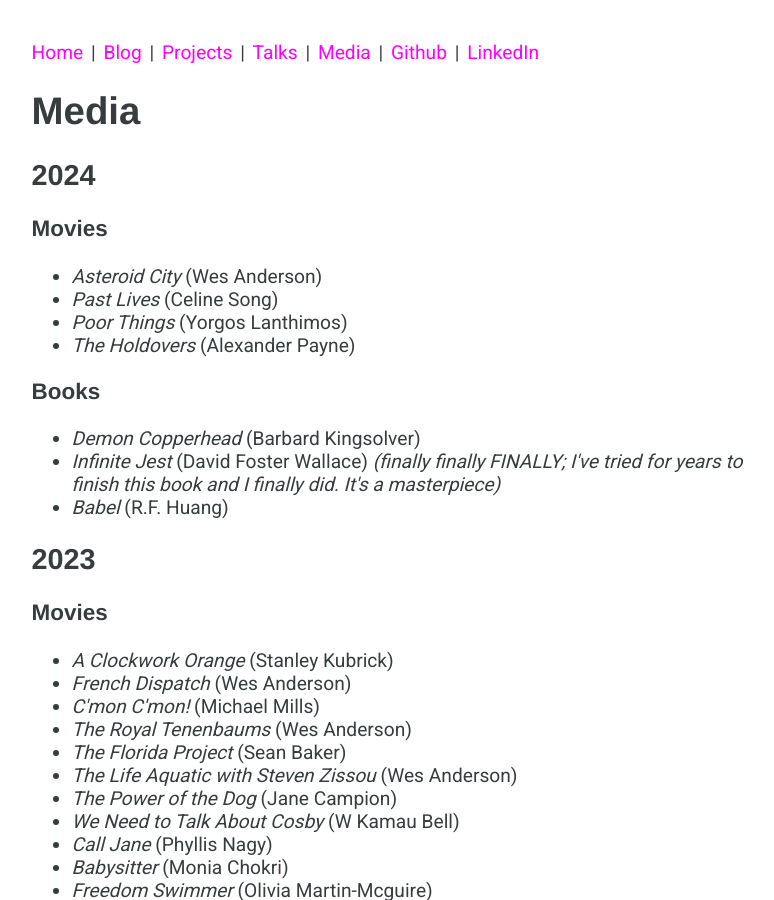
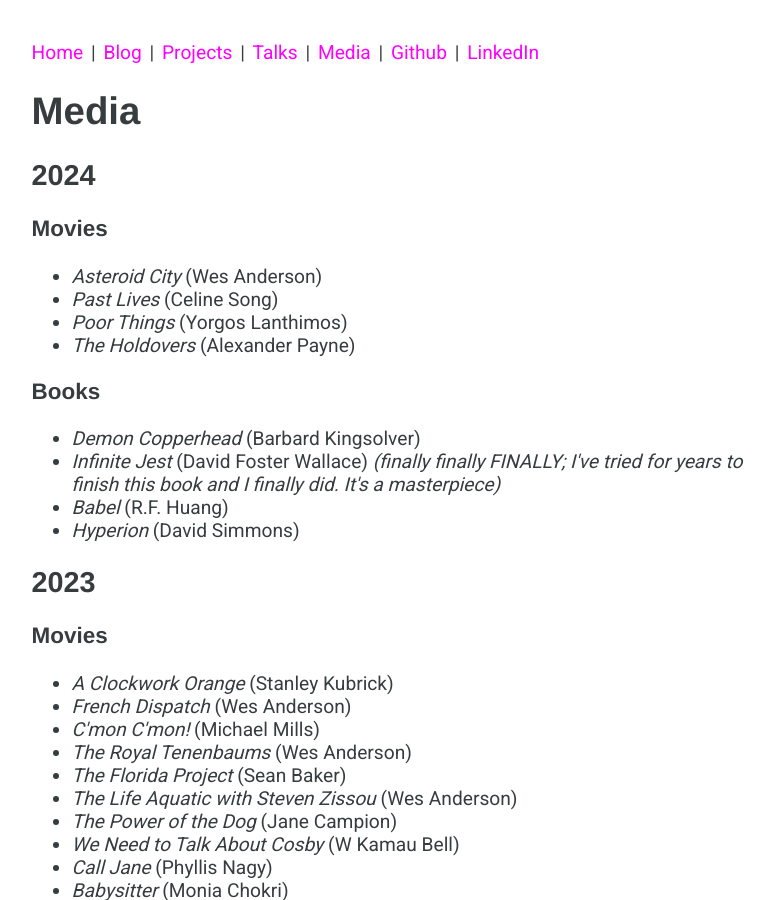
Before and after one commit to dmarticus/dmarticus.github.io, a Jekyll site: the page built from media.html, in a window 1280 px wide and 900 px high. Shown: the whole window, without its empty margins (239-1013 px from the left). Built offline with Jekyll 4.4.1, drawn with Linux system fonts in a browser that asks for light colours; comment, search, counter and statistics services are not loaded.

Commit message:
finished hyperion

```diff
--- a/media.html
+++ b/media.html
@@ -23,6 +23,7 @@
     <li><i>Demon Copperhead</i> (Barbard Kingsolver)</li>
     <li><i>Infinite Jest</i> (David Foster Wallace) <i>(finally finally FINALLY; I've tried for years to finish this book and I finally did. It's a masterpiece)</i></li>
     <li><i>Babel</i> (R.F. Huang)</li>
+    <li><i>Hyperion</i> (David Simmons)</li>
   </ul>
 </div>
 
```
